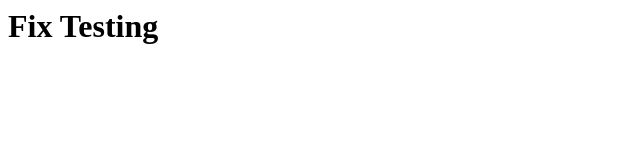
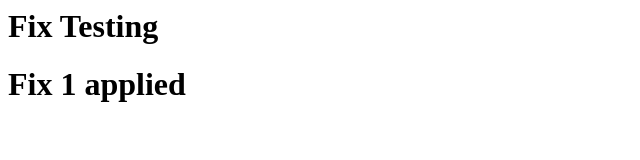
Before and after one commit to razinShk/sample-project, a plain HTML site: page index.html in a window 1280 px wide. Shown: the whole page, without its empty margins (0-640 px from the left). Drawn offline with Linux system fonts and the light colour scheme.

Commit message:
fix-1 changes

```diff
--- a/index.html
+++ b/index.html
@@ -1,5 +1,8 @@
 <html>
-  <body>
-    <h1>Fix Testing</h1>
-  </body>
+
+<body>
+  <h1>Fix Testing</h1>
+  <h1>Fix 1 applied</h1>
+</body>
+
 </html>
```
